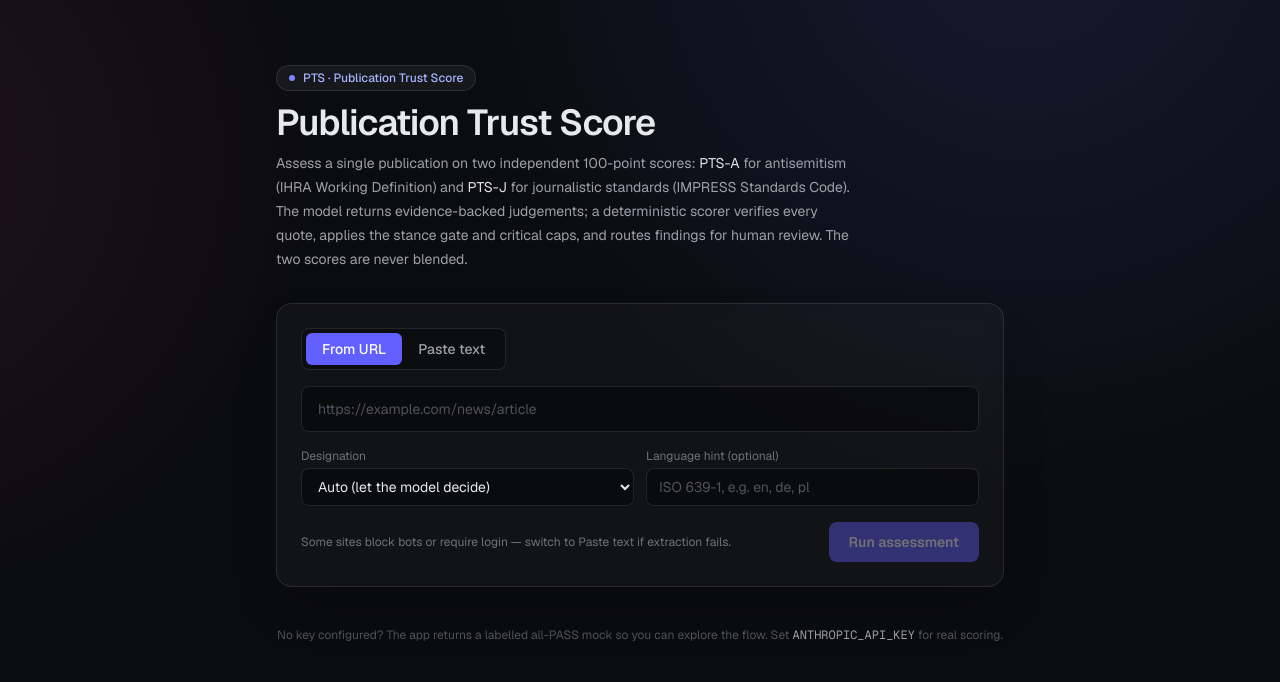
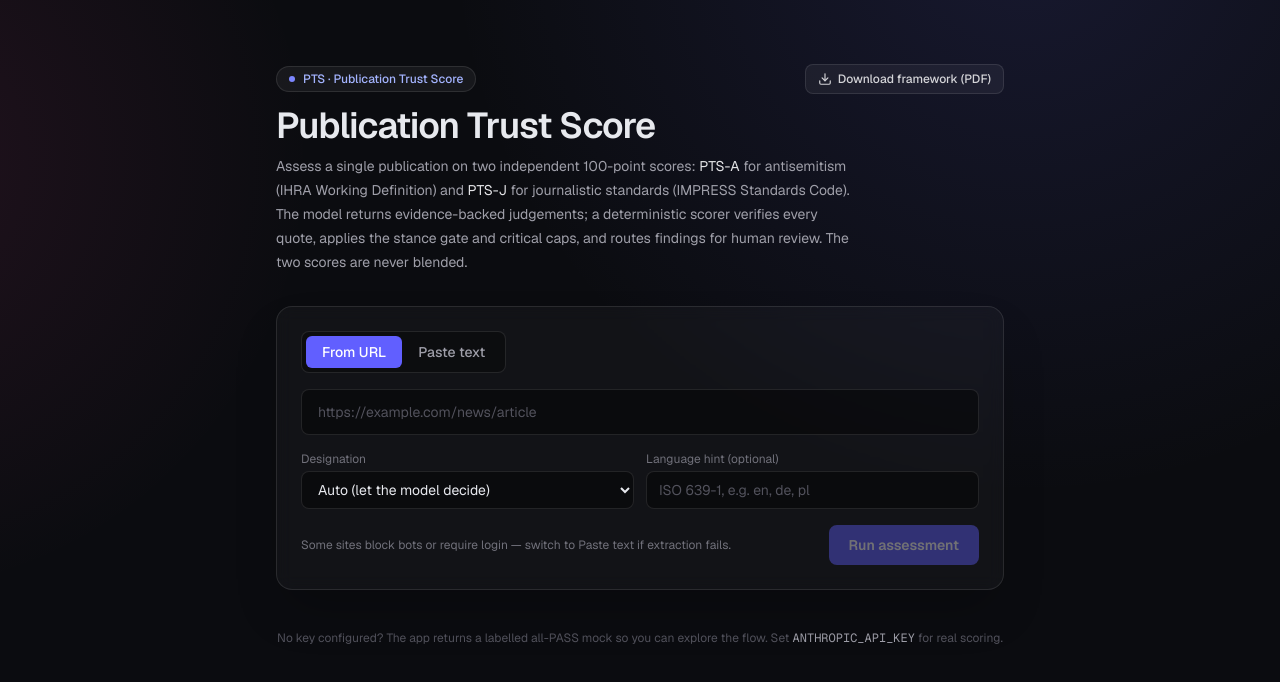
Before and after one commit to sarsenovmn-gif/pts-100-article-assessment, a Next.js app: page / in a window 1280 px wide. Shown: the top 682 px of the page. Built offline with nearby package versions, Linux system fonts and the light colour scheme.

Commit message:
Add a Download framework (PDF) button to the header
Serve the overview PDF from public/ and add a header button that downloads it.

Co-authored-by: denisvilensky <denisvilensky@gmail.com>

```diff
--- a/src/app/page.tsx
+++ b/src/app/page.tsx
@@ -65,9 +65,18 @@ export default function Home() {
   return (
     <main className="mx-auto w-full max-w-3xl flex-1 px-5 py-12 sm:py-16">
       <header className="mb-8">
-        <div className="mb-3 inline-flex items-center gap-2 rounded-full border border-white/10 bg-white/5 px-3 py-1 text-xs font-medium text-indigo-300">
-          <span className="h-1.5 w-1.5 rounded-full bg-indigo-400" />
-          PTS · Publication Trust Score
+        <div className="mb-3 flex flex-wrap items-center justify-between gap-3">
+          <div className="inline-flex items-center gap-2 rounded-full border border-white/10 bg-white/5 px-3 py-1 text-xs font-medium text-indigo-300">
+            <span className="h-1.5 w-1.5 rounded-full bg-indigo-400" />
+            PTS · Publication Trust Score
+          </div>
+          <a
+            href="/PTS-Overview.pdf"
+            download="PTS-Overview.pdf"
+            className="inline-flex items-center gap-1.5 rounded-lg border border-white/10 bg-white/5 px-3 py-1.5 text-xs font-medium text-zinc-300 transition-colors hover:border-indigo-400/50 hover:bg-white/10 hover:text-white"
+          >
+            <DownloadIcon /> Download framework (PDF)
+          </a>
         </div>
         <h1 className="text-3xl font-semibold tracking-tight sm:text-4xl">
           Publication Trust Score
@@ -228,3 +237,23 @@ function Spinner() {
     <span className="h-4 w-4 animate-spin rounded-full border-2 border-white/40 border-t-white" />
   );
 }
+
+function DownloadIcon() {
+  return (
+    <svg
+      width="14"
+      height="14"
+      viewBox="0 0 24 24"
+      fill="none"
+      stroke="currentColor"
+      strokeWidth="2"
+      strokeLinecap="round"
+      strokeLinejoin="round"
+      aria-hidden="true"
+    >
+      <path d="M21 15v4a2 2 0 0 1-2 2H5a2 2 0 0 1-2-2v-4" />
+      <polyline points="7 10 12 15 17 10" />
+      <line x1="12" y1="15" x2="12" y2="3" />
+    </svg>
+  );
+}
```
Also changed, not shown: 1 other file (tests, documents, lock files or other folders).
